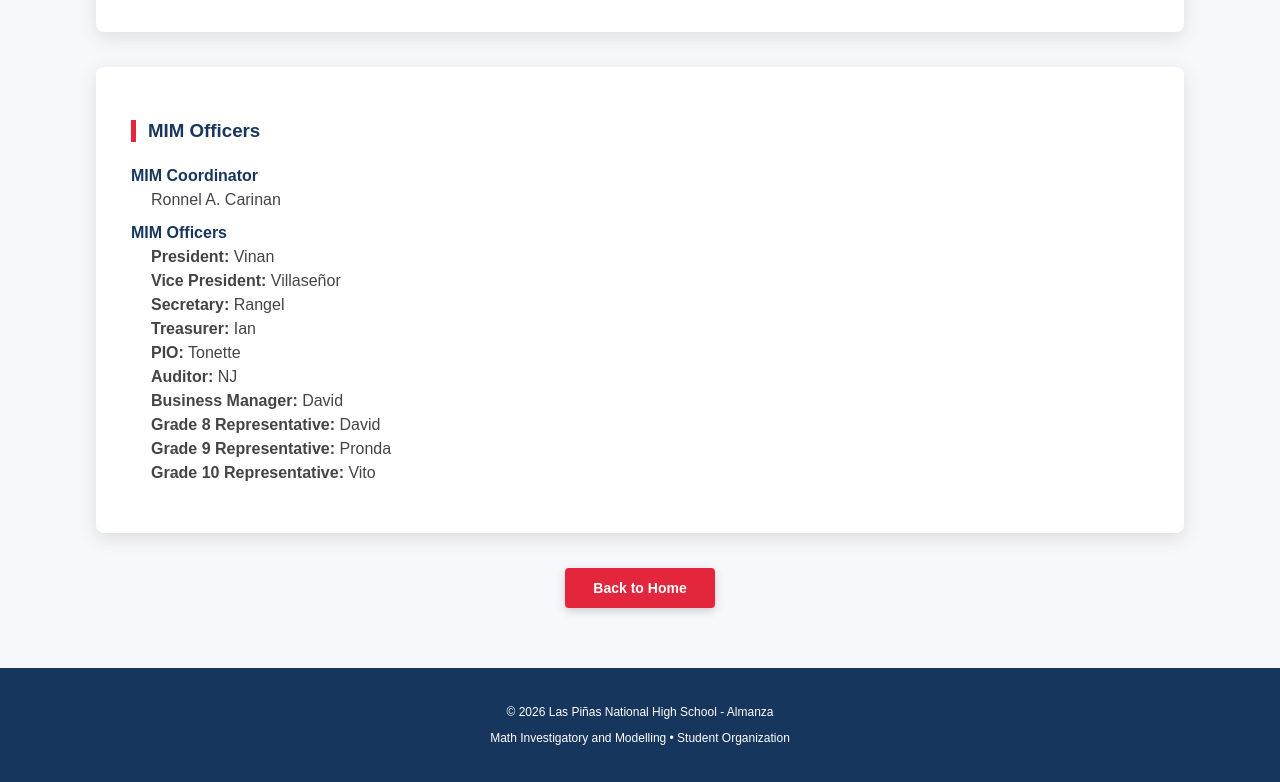
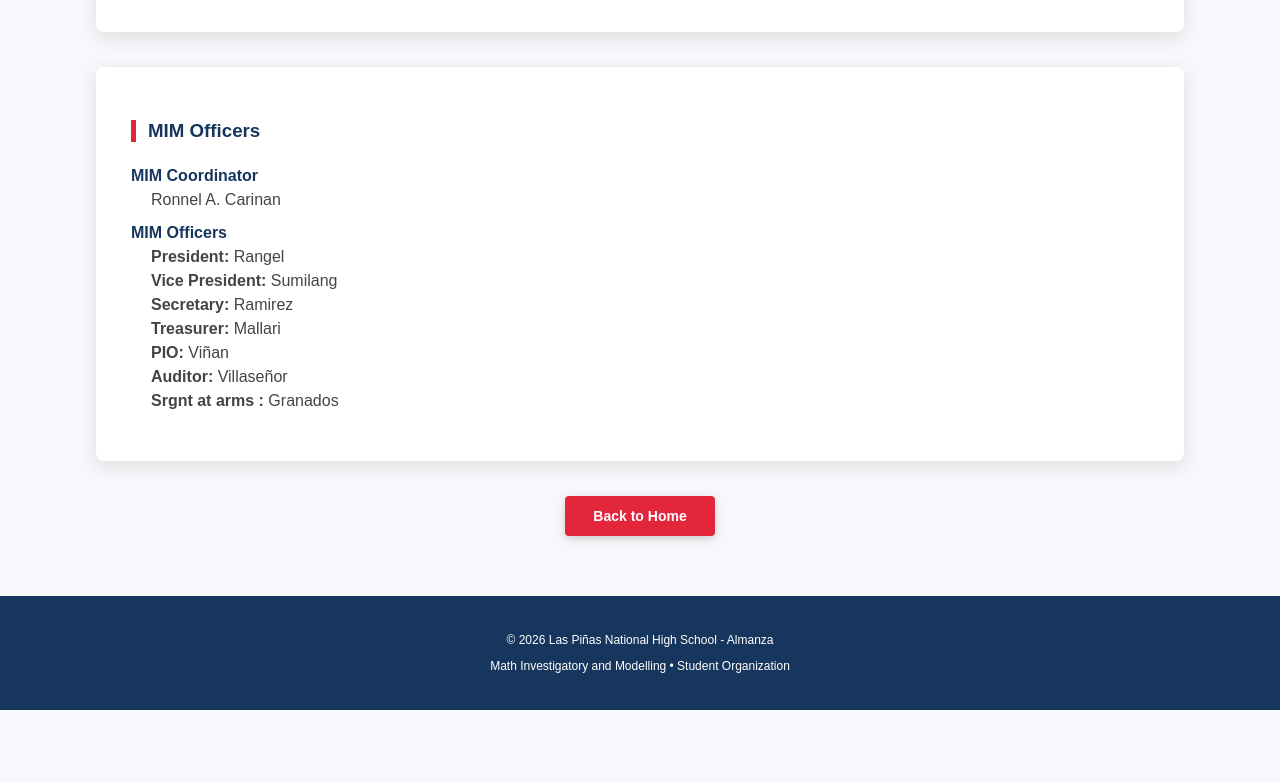
Before and after one commit to xo-mym/tle_lpnhsa_website, a plain HTML site: page MIM.html in a window 1280 px wide. Shown: the part 1858-2640 px from the top of the page. After the commit the page ends 2568 px from the top, so only its background shows below. Drawn offline with Linux system fonts and the light colour scheme.

Commit message:
Add files via upload

```diff
--- a/MIM.html
+++ b/MIM.html
@@ -104,16 +104,13 @@
 <dt><b>MIM Coordinator</b></dt>
 <dd>Ronnel A. Carinan</dd>
 <dt><b>MIM Officers</b></dt>
-<dd><b>President:</b> Vinan</dd>
-<dd><b>Vice President:</b> Villaseñor</dd>
-<dd><b>Secretary:</b> Rangel</dd>
-<dd><b>Treasurer:</b> Ian</dd>
-<dd><b>PIO:</b> Tonette</dd>
-<dd><b>Auditor:</b> NJ</dd>
-<dd><b>Business Manager:</b> David</dd>
-<dd><b>Grade 8 Representative:</b> David</dd>
-<dd><b>Grade 9 Representative:</b> Pronda</dd>
-<dd><b>Grade 10 Representative:</b> Vito</dd>
+<dd><b>President:</b> Rangel</dd>
+<dd><b>Vice President:</b> Sumilang </dd>
+<dd><b>Secretary:</b> Ramirez </dd>
+<dd><b>Treasurer:</b> Mallari </dd>
+<dd><b>PIO:</b> Viñan</dd>
+<dd><b>Auditor:</b> Villaseñor</dd>
+<dd><b>Srgnt at arms :</b> Granados</dd>
 </dl>
 </div>
 <div class="back-button">
```
